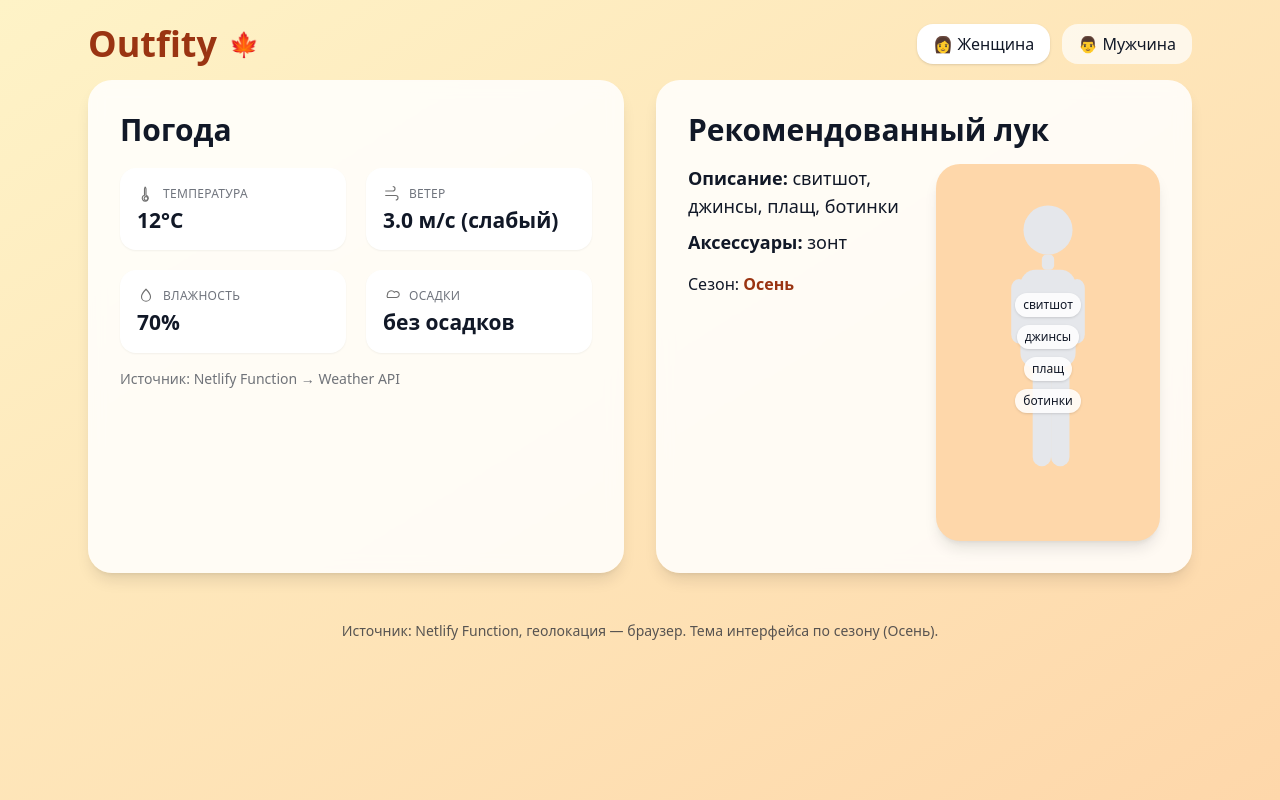
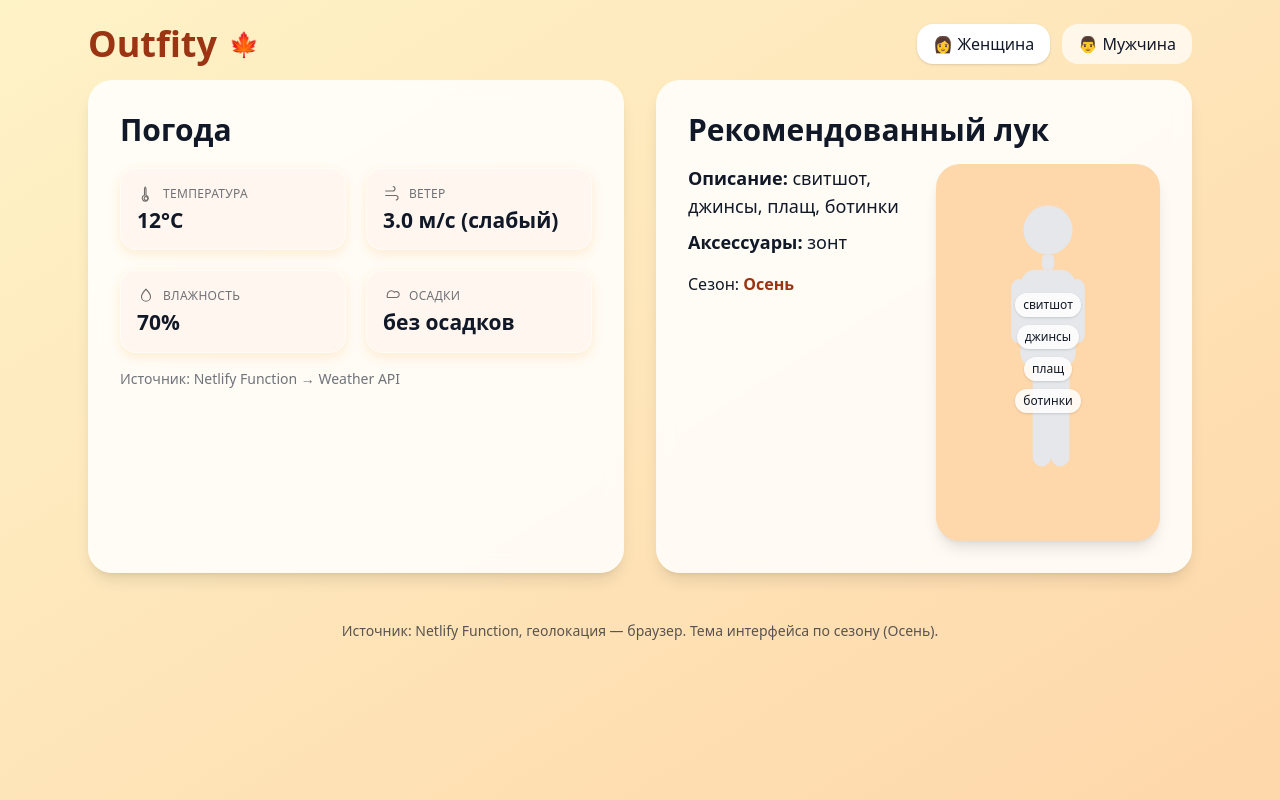
Before and after one commit to anyakhudova-design/outfity, a React (Vite) app: page / in a window 1280 px wide. Built offline with nearby package versions, Linux system fonts and the light colour scheme; no server answers.

Commit message:
Update OutfityApp.jsx

```diff
--- a/src/OutfityApp.jsx
+++ b/src/OutfityApp.jsx
@@ -142,9 +142,18 @@ const IconPrecip = () => (
   </svg>
 );
 
-function InfoTile({ label, value, icon, className = "" }) {
+function InfoTile({ label, value, icon, className = "", season = "autumn" }) {
+  const seasonStyles = {
+    autumn: "bg-[#fff7ef] shadow-[0_4px_12px_rgba(255,140,0,0.15)]",
+    winter: "bg-[#f2f7ff] shadow-[0_4px_12px_rgba(0,90,255,0.12)]",
+    spring: "bg-[#fff5f8] shadow-[0_4px_12px_rgba(255,0,122,0.12)]",
+    summer: "bg-[#f5fff1] shadow-[0_4px_12px_rgba(0,200,0,0.12)]",
+  };
+
   return (
-    <div className={`flex flex-col justify-between rounded-2xl p-4 bg-white border border-white/60 shadow-sm select-none w-full ${className}`}>
+    <div
+      className={`flex flex-col justify-between rounded-2xl p-4 border border-white/50 select-none transition-all duration-300 hover:shadow-lg hover:scale-[1.02] ${seasonStyles[season]} ${className}`}
+    >
       <div className="flex items-center gap-2 text-[11px] md:text-[12px] uppercase tracking-wide opacity-60">
         {icon}
         <span className="whitespace-nowrap">{label}</span>
```
